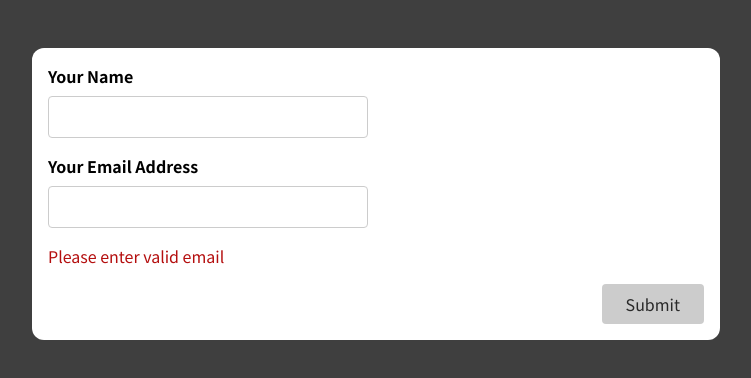
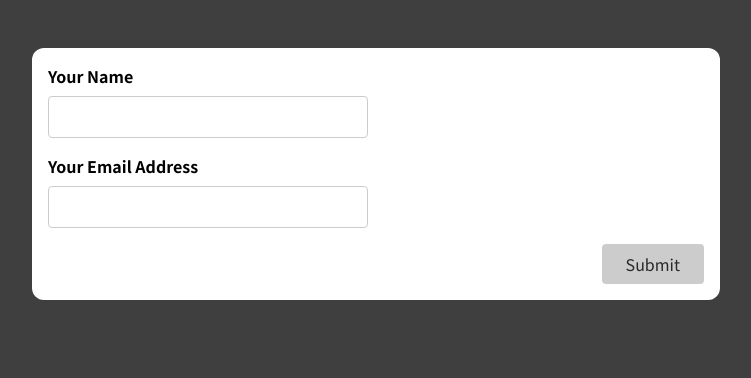
Before and after one commit to tadams95/REACT-FORMS-USER-INPUT, a React (Create React App) app: page / in a window 1280 px wide. Shown: the top 378 px of the page, without its empty margins (264-1015 px from the left). Built offline with nearby package versions, Linux system fonts and the light colour scheme.

Commit message:
Apply use-input hook for email input validation

```diff
--- a/src/components/SimpleInput.js
+++ b/src/components/SimpleInput.js
@@ -1,5 +1,3 @@
-import { useState } from "react";
-
 import useInput from "../hooks/use-input";
 
 const SimpleInput = (props) => {
@@ -9,18 +7,17 @@ const SimpleInput = (props) => {
     hasError: nameInputHasError,
     valueChangeHandler: nameChangedHandler,
     inputBlurHandler: nameBlurHandler,
-    reset: resetNameInput
-  } = useInput(value => value.trim() !== "");
+    reset: resetNameInput,
+  } = useInput((value) => value.trim() !== "");
 
-
-
-
-
-  const [enteredEmail, setEnteredEmail] = useState("");
-  const [enteredEmailTouched, setEnteredEmailTouched] = useState(false);
-
-  const enteredEmailIsValid = enteredEmail.includes("@");
-  const emailInputIsInvalid = !enteredEmailIsValid && enteredEmailTouched;
+  const {
+    value: enteredEmail,
+    isValid: enteredEmailIsValid,
+    hasError: emailInputHasError,
+    valueChangeHandler: emailChangeHandler,
+    inputBlurHandler: emailBlurHandler,
+    reset: resetEmailInput,
+  } = useInput((value) => value.includes("@"));
 
   let formIsValid = false;
 
@@ -34,15 +31,6 @@ const SimpleInput = (props) => {
     formIsValid = false;
   }
 
-
-   const emailInputChangeHandler = (event) => {
-    setEnteredEmail(event.target.value);
-  };
-
-  const emailInputBlurHandler = (event) => {
-    setEnteredEmailTouched(true);
-  };
-
   const formSubmissionHandler = (event) => {
     event.preventDefault();
 
@@ -54,15 +42,14 @@ const SimpleInput = (props) => {
     console.log(`${enteredName} as a changed State`);
     console.log(enteredEmail);
     resetNameInput();
-    setEnteredEmail("");
-    setEnteredEmailTouched(false);
+    resetEmailInput();
   };
 
   const nameInputClasses = nameInputHasError
     ? "form-control invalid"
     : "form-control ";
 
-  const emailInputClasses = emailInputIsInvalid
+  const emailInputClasses = emailInputHasError
     ? "form-control invalid"
     : "form-control";
 
@@ -87,11 +74,11 @@ const SimpleInput = (props) => {
         <input
           type="email"
           id="email"
-          onChange={emailInputChangeHandler}
-          onBlur={emailInputBlurHandler}
+          onChange={emailChangeHandler}
+          onBlur={emailBlurHandler}
           value={enteredEmail}
         />
-        {!enteredEmailIsValid && (
+        {emailInputHasError && (
           <p className="error-text">Please enter valid email</p>
         )}
       </div>
```
